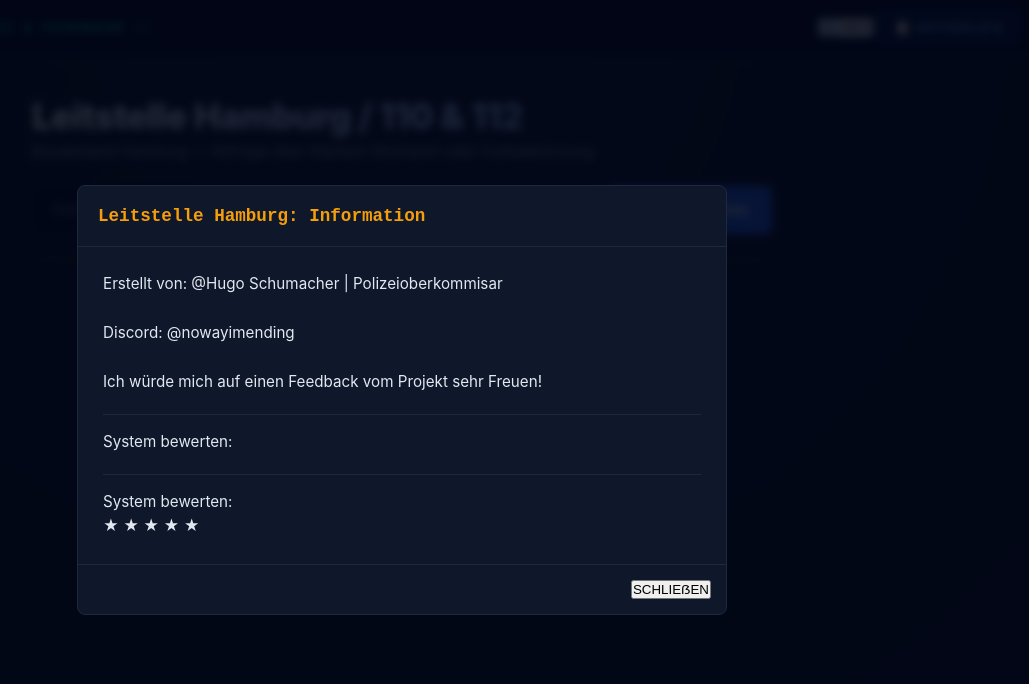
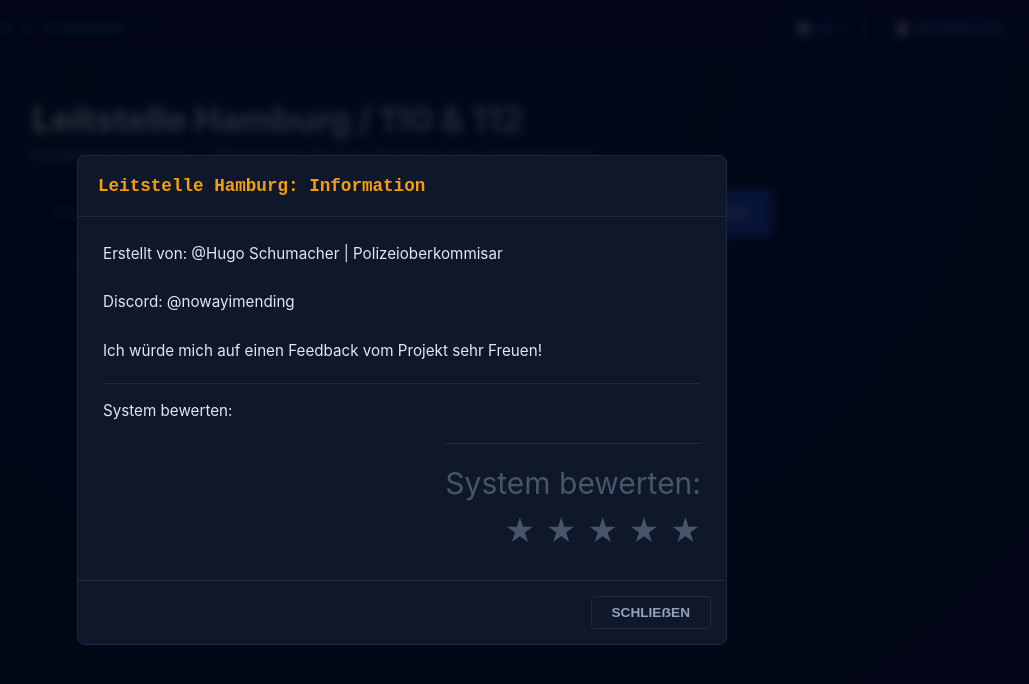
Before and after one commit to HugoLST/leitstelle, a plain HTML site: page index.html in a window 1280 px wide. Both pictures are taken after a click on the button "ℹ️ INFO". Shown: the whole page, without its empty margins (238-1267 px from the left). Drawn offline with Linux system fonts and the light colour scheme.

Commit message:
Update style.css

```diff
--- a/style.css
+++ b/style.css
@@ -236,3 +236,84 @@ input:focus {
 .modal-body { padding: 25px; max-height: 400px; overflow-y: auto; color: #e2e8f0; font-size: 0.95rem; line-height: 1.6; }
 .modal-footer { padding: 15px; border-top: 1px solid var(--border-color); display: flex; justify-content: flex-end; }
 .close-modal-btn { background: var(--accent-blue); border: none; color: white; padding: 10px 20px; border-radius: 4px; font-weight: bold; cursor: pointer; }
+
+.header-buttons {
+    display: flex;
+    gap: 5px;
+}
+
+/* Styling für den neuen Info-Button */
+.info-btn {
+    background-color: transparent;
+    border: 1px solid #3a86ff;
+    color: #3a86ff;
+    padding: 8px 16px;
+    border-radius: 4px;
+    cursor: pointer;
+    font-weight: bold;
+    transition: all 0.3s ease;
+    margin-right: 10px;
+}
+
+.info-btn:hover {
+    background-color: #3a86ff;
+    color: #fff;
+    box-shadow: 0 0 10px rgba(58, 134, 255, 0.5);
+
+}
+
+
+
+.info-btn {
+    background: transparent;
+    border: 1px solid #3a86ff;
+    color: #3a86ff;
+    padding: 8px 16px;
+    border-radius: 4px;
+    cursor: pointer;
+    font-weight: bold;
+    transition: 0.3s;
+}
+.info-btn:hover { background: #3a86ff; color: #fff; }
+
+/* Styling für die Sterne */
+.stars {
+    display: flex;
+    flex-direction: row-reverse; /* Damit der 5. Stern ganz rechts ist */
+    justify-content: flex-start;
+    gap: 10px;
+    font-size: 30px;
+    cursor: pointer;
+    color: #475569; /* Dunkles Grau für inaktive Sterne */
+    transition: all 0.2s ease;
+}
+
+/* Hover-Effekt: Vergrößerung und Goldfarbe */
+.stars span {
+    transition: transform 0.2s ease, color 0.2s ease;
+}
+
+.stars span:hover,
+.stars span:hover ~ span {
+    color: #fbbf24;      /* Gold-Farbe */
+    transform: scale(1.4); /* Sterne werden größer */
+}
+
+.close-modal {
+    background: transparent;
+    border: 1px solid var(--border-color);
+    color: var(--text-dim);
+    padding: 8px 20px;
+    border-radius: 4px;
+    cursor: pointer;
+    font-size: 0.85rem;
+    font-weight: 600;
+    transition: all 0.2s ease;
+    text-transform: uppercase;
+}
+
+.close-modal:hover {
+    border-color: var(--danger);
+    color: var(--danger);
+    background: rgba(239, 68, 68, 0.05);
+}
```
